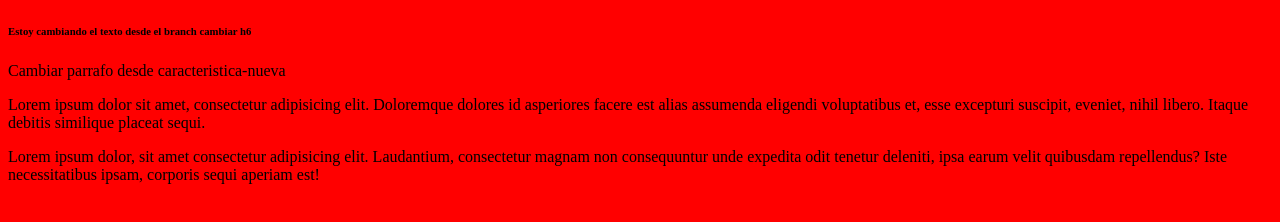
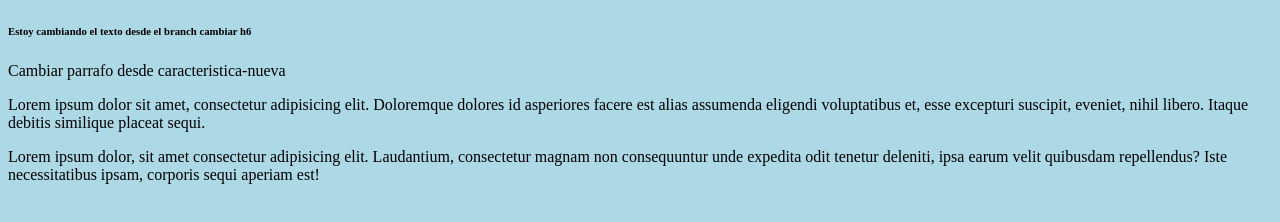
Before and after one commit to jair-501/pagina_web, a plain HTML site: page index.html in a window 1280 px wide. Drawn offline with Linux system fonts and the light colour scheme.

Commit message:
Cambiar color background

```diff
--- a/index.html
+++ b/index.html
@@ -5,7 +5,7 @@
         <title>Estudio fotografico de Fotocol</title>
         <style>
             body{
-              background: red;
+              background: lightblue;
             }
         </style>
     </head>
```
